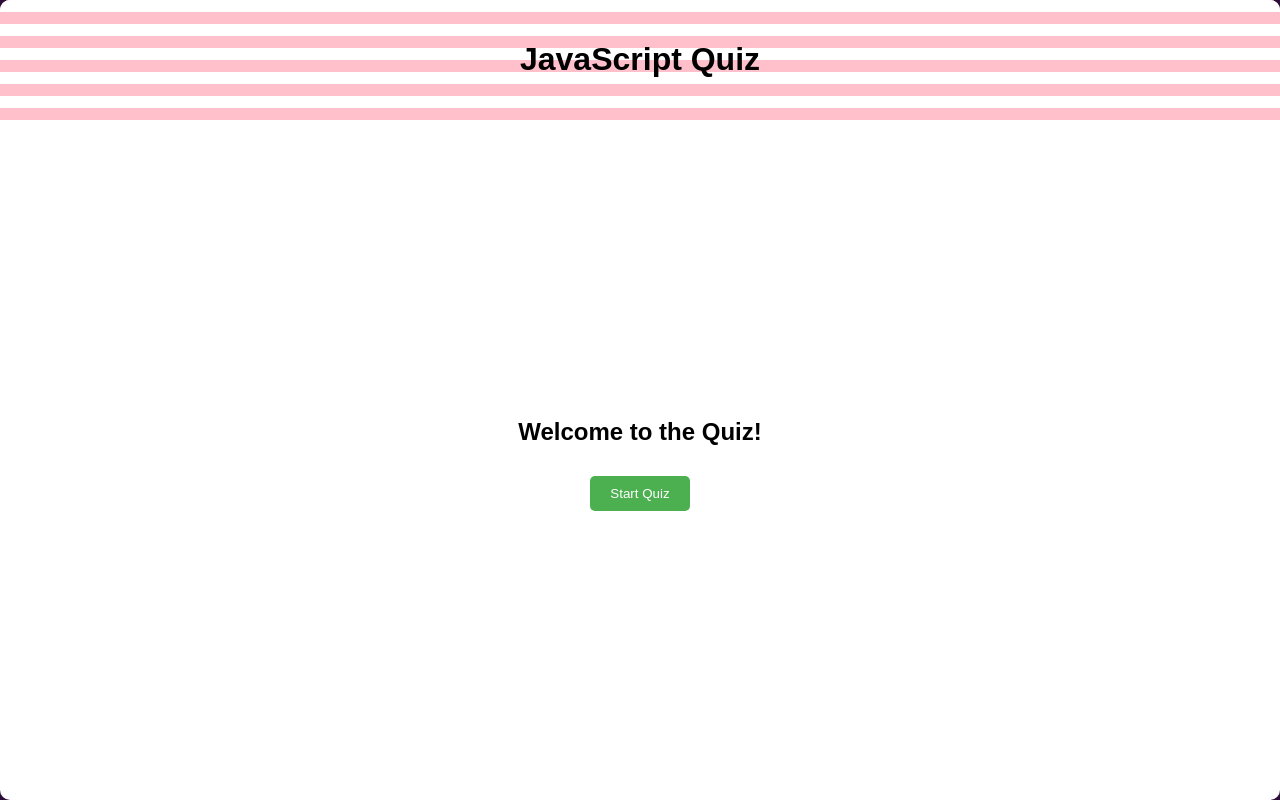
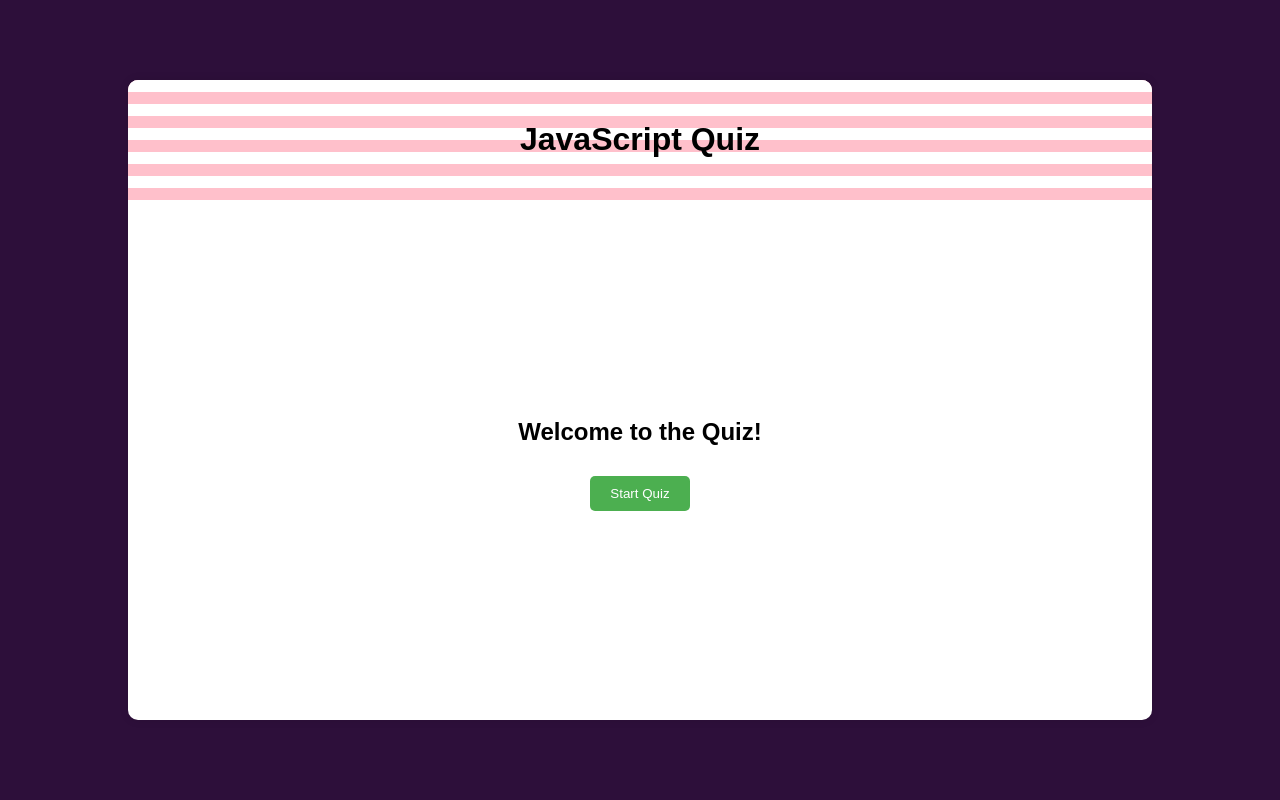
Before and after one commit to DuleskyJ/RealJavaQuiz, a plain HTML site: page index.html in a window 1280 px wide. Drawn offline with Linux system fonts and the light colour scheme.

Commit message:
Changing CSS trying to add better visible containers for the page.

```diff
--- a/index.html
+++ b/index.html
@@ -4,7 +4,7 @@
     <meta charset="UTF-8">
     <meta name="viewport" content="width=device-width, initial-scale=1.0">
     <title>The Real JavaScript Quiz</title>
-    <link rel="stylesheet" href="style/styles.css"> <!-- Corrected the link to CSS -->
+    <link rel="stylesheet" href="style/styles.css">
 </head>
 <body>
   <div class="container">
@@ -13,7 +13,7 @@
     </header>
     <main>
         <!-- Creating a start screen for the user -->
-        <section id="start-screen"> <!-- Corrected IDs -->
+        <section id="start-screen">
             <h2>Welcome to the Quiz!</h2>
             <button id="start-btn">Start Quiz</button>
           </section>
@@ -28,7 +28,7 @@
             <p>Your final score is: <span id="final-score"></span></p>
             <label for="initials">Enter your initials:</label>
             <input type="text" id="initials" maxlength="3">
-            <button id="submit-score-btn">Submit Score</button> <!-- Corrected IDs -->
+            <button id="submit-score-btn">Submit Score</button>
           </section>
     </main>
   </div>
--- a/style/styles.css
+++ b/style/styles.css
@@ -11,25 +11,26 @@ body {
 }
 
 .container {
-    width: 100%;
-    height: 100%;
+    width: 80%;
+    height: 80%;
+    background-color: white;
+    border-radius: 10px;
+    box-shadow: 0 0 10px rgba(0, 0, 0, 0.1);
+    overflow: hidden;
     display: flex;
     flex-direction: column;
     justify-content: center;
     align-items: center;
-    background-color: white;
-    border-radius: 10px;
-    box-shadow: 0 0 10px rgba(0, 0, 0, 0.1);
-    overflow: hidden;
 }
 
 header {
     width: 100%;
     background-color: #ffc0cb;
-    background-image: linear-gradient(white 10%, transparent 10%, transparent 20%, white 20%, white 30%, transparent 30%, transparent 40%, white 40%, white 50%, transparent 50%, transparent 60%, white 60%, white 70%, transparent 70%, transparent 80%, white 80%, white 90%, transparent 90%); /* White stripes */
+    background-image: linear-gradient(white 10%, transparent 10%, transparent 20%, white 20%, white 30%, transparent 30%, transparent 40%, white 40%, white 50%, transparent 50%, transparent 60%, white 60%, white 70%, transparent 70%, transparent 80%, white 80%, white 90%, transparent 90%);
     color: black;
-    padding: 20px 0;
+    padding: 20px 40px;
     text-align: center;
+    box-sizing: border-box;
 }
 
 main {
```
